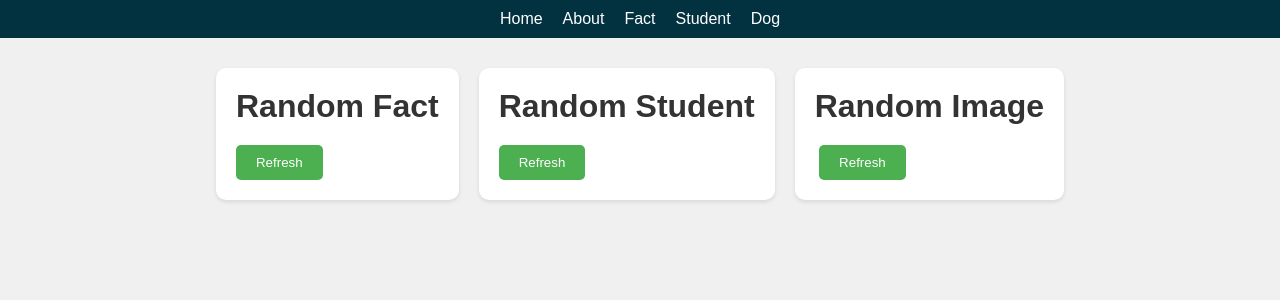
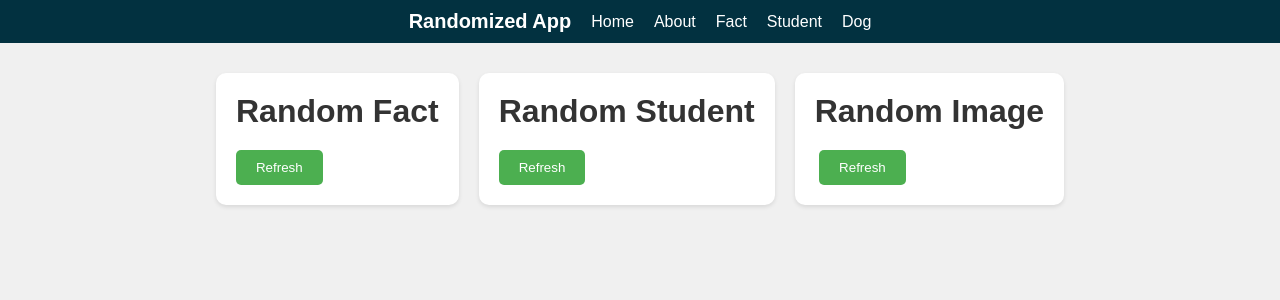
Before and after one commit to findech1/ApiBuildingHack, a Django app: page / in a window 1280 px wide. Shown: the top 300 px of the page. Run offline with Django 5.2, Linux system fonts and the light colour scheme; data that the repository does not hold is empty.

Commit message:
updated css styling

```diff
--- a/static/styles.css
+++ b/static/styles.css
@@ -29,7 +29,12 @@ nav a {
 nav a:hover {
   text-decoration: underline; /* Add underline on hover */
 }
-
+nav h1{
+  font-size: 20px;
+  margin: 0 10px; /* Add margin between navigation links */
+  align-content: flex-start;
+  color: #fff;
+}
 
 .container {
   display: flex;
@@ -45,6 +50,11 @@ nav a:hover {
   padding: 20px;
   margin: 10px;
   max-width: 300px;
+}
+
+#dog {
+  max-width: 100%; /* Ensures the image does not exceed the width of its container */
+  height: auto; /* Allows the image to maintain its aspect ratio */
 }
 
 h1 {
@@ -63,5 +73,5 @@ h1 {
 }
 
 .refresh-btn:hover {
-  background-color: #45a049;
+  background-color: #023140;
 }
--- a/templates/index.html
+++ b/templates/index.html
@@ -11,6 +11,7 @@
 </head>
 <body>
   <nav>
+    <h1>Randomized App</h1>
     <a href="{% url 'home' %}">Home</a>
     <a href="{% url 'about' %}">About</a>
     <a href="{% url 'fact' %}">Fact</a>
```
